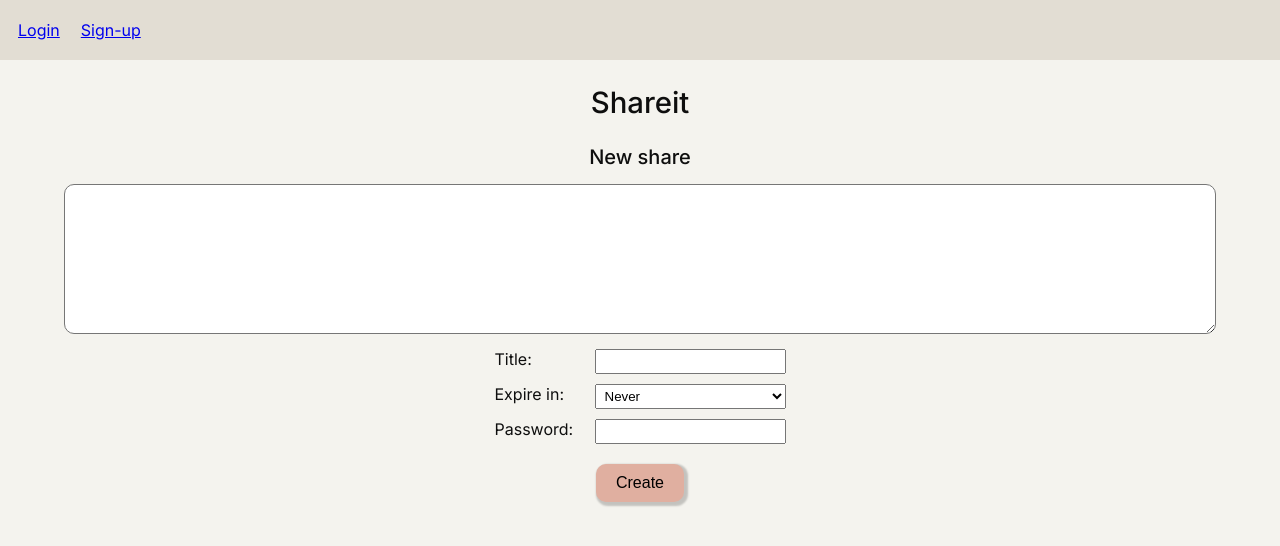
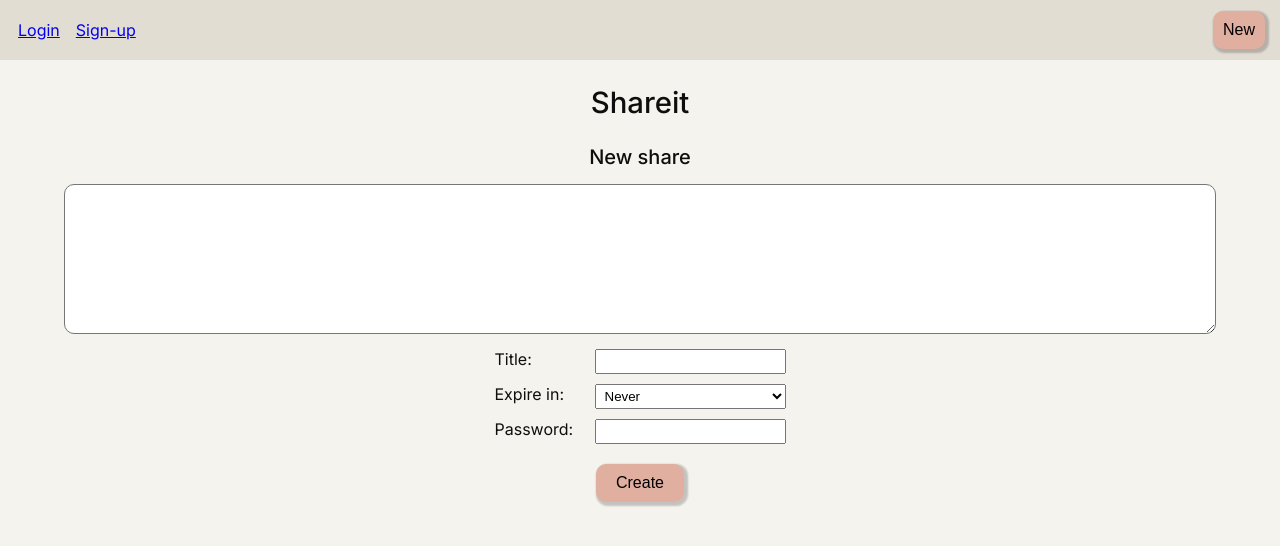
Before and after one commit to Serious-Fin/qr-pastebin, a SvelteKit app in the folder web/: page / in a window 1280 px wide. Shown: the top 546 px of the page. Built offline with nearby package versions, Linux system fonts and the light colour scheme; no server answers.

Commit message:
add redirect to same page after logout

```diff
--- a/web/src/routes/+layout.svelte
+++ b/web/src/routes/+layout.svelte
@@ -2,10 +2,9 @@
 	import favicon from '$lib/assets/favicon.svg';
 	import '../app.css';
 	import type { LayoutProps } from './$types';
+	import { page } from '$app/state';
 
 	let { children, data }: LayoutProps = $props();
-
-	const logout = () => {};
 </script>
 
 <svelte:head>
@@ -15,7 +14,12 @@
 <div id="header-box">
 	<div id="login-box">
 		{#if data.userId !== -1}
-			<button class="button" onclick={() => (window.location.href = '/api/logout')}>Logout</button>
+			<button
+				class="button"
+				onclick={() =>
+					(window.location.href = `/api/logout?redirectTo=${encodeURIComponent(page.url.pathname)}`)}
+				>Logout</button
+			>
 			<p>{data.username}</p>
 		{:else}
 			<a href="/login">Login</a>
@@ -23,9 +27,12 @@
 		{/if}
 	</div>
 
-	{#if data.userId !== -1}
-		<button class="button">My shares</button>
-	{/if}
+	<div id="action-box">
+		{#if data.userId !== -1}
+			<button class="button">My shares</button>
+		{/if}
+		<button class="button" onclick={() => (window.location.href = '/')}>New</button>
+	</div>
 </div>
 
 {@render children?.()}
@@ -41,7 +48,13 @@
 	#login-box {
 		display: flex;
 		align-items: center;
-		gap: 15px;
+		gap: 10px;
+	}
+
+	#action-box {
+		display: flex;
+		align-items: center;
+		gap: 10px;
 	}
 
 	.button {
--- a/web/src/routes/api/logout/+server.ts
+++ b/web/src/routes/api/logout/+server.ts
@@ -1,6 +1,8 @@
 import { redirect } from '@sveltejs/kit';
+import { page } from '$app/state';
 
-export async function GET({ cookies }) {
+export async function GET({ cookies, url }) {
 	cookies.delete('session', { path: '/' });
-	throw redirect(303, '/');
+	const redirectTo = url.searchParams.get('redirectTo') ?? '/';
+	throw redirect(303, redirectTo);
 }
```
